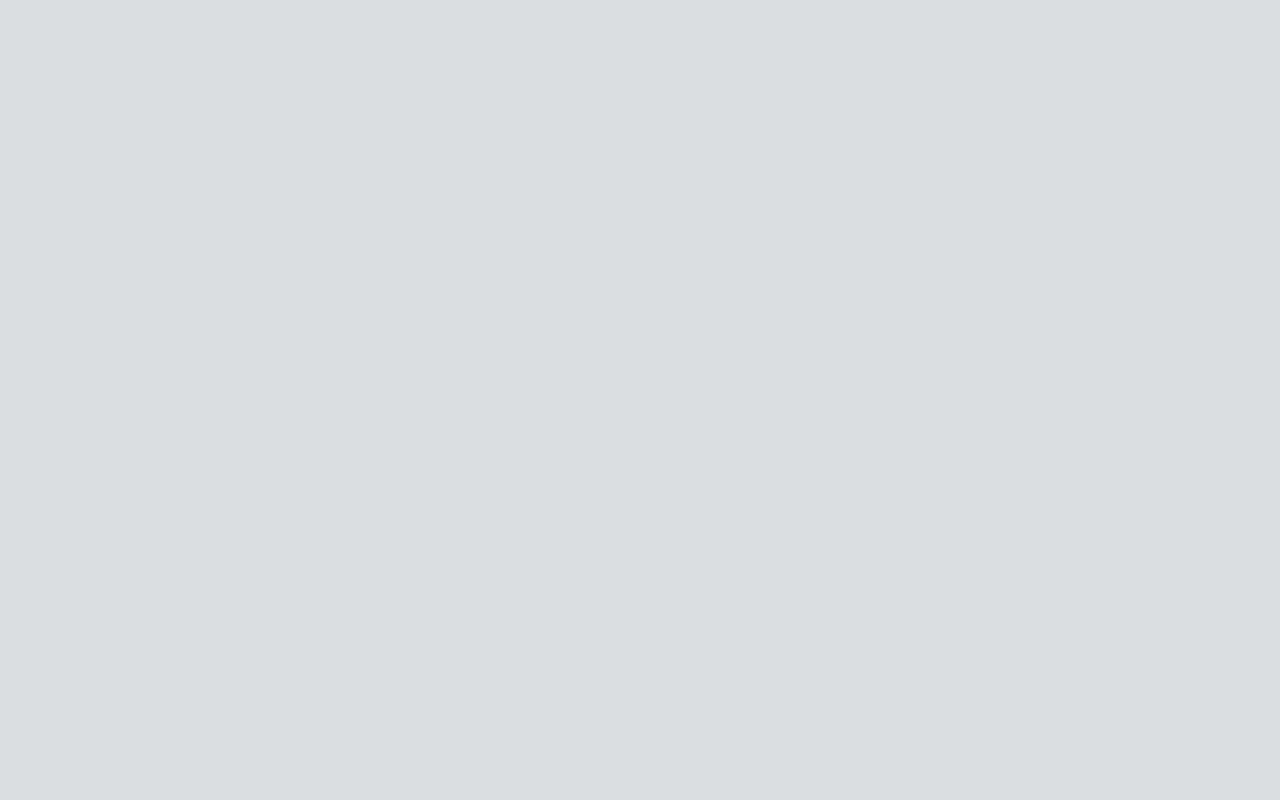
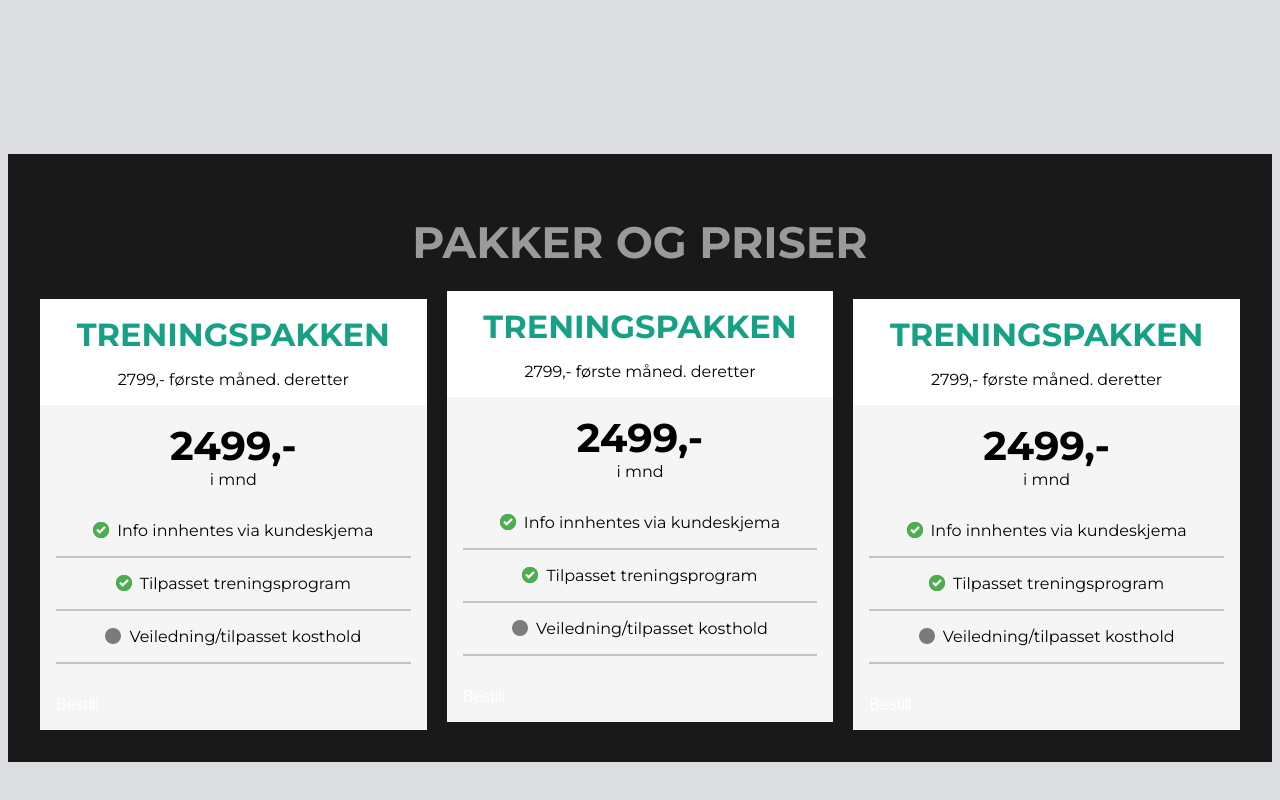
Before and after one commit to Oatre/ebccd, a React (Create React App) app: page / in a window 1280 px wide. Shown: the part 1268-2068 px from the top of the page. Before the commit the page ends 1187 px from the top, so only its background shows below. Built offline with nearby package versions, Linux system fonts and the light colour scheme.

Commit message:
Added PackagesSection with refactoring

```diff
--- a/src/Components/ImageWithText/imagewithtext.css
+++ b/src/Components/ImageWithText/imagewithtext.css
@@ -8,10 +8,11 @@
 .image-with-text img {
     height: 500px;
     width: 400px;
+    border: 2px solid #000080;
+    box-shadow: 0 2px 4px rgba(240, 5, 5, 0.1);
 
 }
 
 .text {
   text-align: center;
-
 }
--- a/src/Components/Navbar/Navbar.jsx
+++ b/src/Components/Navbar/Navbar.jsx
@@ -1,6 +1,6 @@
 import React from 'react';
 import { Link } from 'react-router-dom';
-import Button from '../Button/Button'; // Adjusted import path
+import Button from '../Button/Button';
 import "../Navbar/navbar.css";
 
 export const Navbar = () => {
@@ -9,12 +9,12 @@ export const Navbar = () => {
       <ul className="navbar">
         <li>
           <Link to="/">
-            <Button label="HJEM" /> {/* Using the Button component */}
+            <Button label="HJEM" />
           </Link>
         </li>
         <li>
           <Link to="/about">
-            <Button label="OM OSS" /> {/* Using the Button component */}
+            <Button label="OM OSS" />
           </Link>
         </li>
         <li>
--- /dev/null
+++ b/src/Components/Programpackages/PackagesSection.jsx
@@ -0,0 +1,111 @@
+import React from 'react';
+import './packagessection.css';
+import checkmark from '../../Assets/checkmark.png';
+import Button from '../Button/Button';
+
+
+
+const PackagesSection = () => {
+  return (
+    <div className="packs-wrapper">
+      <h1>Pakker og priser</h1>
+      <ul className="card-list">
+        {/* Pakke 1 */}
+        <li className="card-list-item">
+          <div className="headline-wrapper">
+            <h2>Treningspakken</h2>
+            <p>2799,- første måned. deretter</p>
+          </div>
+          <div className="price-wrapper">
+            <h3>2499,-</h3>
+            <p>i mnd</p>
+          </div>
+          <ul className="info-list">
+            <li className="info-item">
+              <div className="dot">
+                <img src= {checkmark} alt="checkmark" />
+              </div>
+              <p>Info innhentes via kundeskjema</p>
+            </li>
+            <li className="info-item">
+              <div className="dot">
+                <img src= {checkmark} alt="checkmark" />
+              </div>
+              <p>Tilpasset treningsprogram</p>
+            </li>
+            <li className="info-item">
+              <div className="dot"></div>
+              <p>Veiledning/tilpasset kosthold</p>
+            </li>
+          </ul>
+          <Button label= "Bestill"/>
+        </li>
+        {/* Pakke 2 */}
+        <li className="card-list-item">
+          <div className="headline-wrapper">
+            <h2>Treningspakken</h2>
+            <p>2799,- første måned. deretter</p>
+          </div>
+          <div className="price-wrapper">
+            <h3>2499,-</h3>
+            <p>i mnd</p>
+          </div>
+          <ul className="info-list">
+            <li className="info-item">
+              <div className="dot">
+                <img src= {checkmark} alt="checkmark" />
+              </div>
+              <p>Info innhentes via kundeskjema</p>
+            </li>
+            <li className="info-item">
+              <div className="dot">
+                <img src= {checkmark} alt="checkmark" />
+              </div>
+              <p>Tilpasset treningsprogram</p>
+            </li>
+            <li className="info-item">
+              <div className="dot"></div>
+              <p>Veiledning/tilpasset kosthold</p>
+            </li>
+          </ul>
+          <Button label= "Bestill"/>
+        </li>
+        {/* Pakke 3 */}
+        <li className="card-list-item">
+          <div className="headline-wrapper">
+            <h2>Treningspakken</h2>
+            <p>2799,- første måned. deretter</p>
+          </div>
+          <div className="price-wrapper">
+            <h3>2499,-</h3>
+            <p>i mnd</p>
+          </div>
+          <ul className="info-list">
+            <li className="info-item">
+              <div className="dot">
+                <img src= {checkmark} alt="checkmark" />
+              </div>
+              <p>Info innhentes via kundeskjema</p>
+            </li>
+            <li className="info-item">
+              <div className="dot">
+                <img src= {checkmark} alt="checkmark" />
+              </div>
+              <p>Tilpasset treningsprogram</p>
+            </li>
+            <li className="info-item">
+              <div className="dot"></div>
+              <p>Veiledning/tilpasset kosthold</p>
+            </li>
+          </ul>
+          <Button label= "Bestill"/>
+        </li>
+
+
+      </ul>
+    </div>
+
+  );
+};
+
+export default PackagesSection;
--- /dev/null
+++ b/src/Components/Programpackages/packagessection.css
@@ -0,0 +1,104 @@
+
+
+h1 {
+    color: #9a9a9a;
+    text-align: center;
+    text-transform: uppercase;
+    font-size: 44px;
+}
+
+.packs-wrapper {
+    margin-top: 800px;
+    max-width: 1200px;
+    padding: 32px;
+    background-color: #191919;
+    margin: 200px auto;
+}
+
+.card-list {
+    display: grid;
+    grid-template-columns: 1fr 1fr 1fr;
+    column-gap: 20px;
+    margin: 0 auto;
+    list-style: none;
+    padding: 0;
+}
+
+.card-list-item:nth-child(2) {
+    margin-top: -8px;
+    margin-bottom: 8px;
+}
+
+.card-list-item {
+    background-color: #f5f5f5;
+    min-width: 200px;
+}
+
+.headline-wrapper, .price-wrapper {
+    display: flex;
+    align-items: center;
+    justify-content: center;
+    flex-direction: column;
+}
+
+.headline-wrapper {
+    background-color: white;
+}
+
+.headline-wrapper h2 {
+    font-size: 32px;
+    text-transform: uppercase;
+    margin: 0;
+    padding-top: 16px;
+    color: #16a085;
+}
+
+.headline-wrapper {
+    margin: 0;
+}
+
+.price-wrapper {
+    padding-top: 16px;
+}
+
+.price-wrapper h3 {
+    font-size: 40px;
+    text-transform: uppercase;
+}
+
+.price-wrapper h3, .price-wrapper p  {
+    margin: 0;
+}
+
+.info-list {
+    list-style: none;
+    padding: 16px;
+}
+
+.info-item {
+    border-bottom: 2px solid #c3c3c3;
+    padding: 0;
+    display: flex;
+    justify-content: center;
+    flex-direction: row;
+    align-items: center;
+    gap: 8px;
+}
+
+.dot {
+    max-width: 16px;
+    max-height: 16px;
+    width: 16px;
+    height: 16px;
+    background-color: #7b7b7b;
+    border-radius: 50%;
+}
+
+.dot img {
+    height: 100%;
+    width: 100%;
+}
+
+.info-item p {
+   margin: 16px 0;
+}
--- a/src/Pages/Home.jsx
+++ b/src/Pages/Home.jsx
@@ -4,6 +4,8 @@ import './Home.css';
 import { HeroBanner } from '../Components/Herobanner/HeroBanner';
 import ImageWithText from '../Components/ImageWithText/ImageWithText';
 import bigboy from "../Assets/bigboy.jpg";
+import PackagesSection from '../Components/Programpackages/PackagesSection';
+
 
 export const Home = () => {
   return (
@@ -17,6 +19,7 @@ export const Home = () => {
           text="Lorem ipsum dolor sit amet, consectetur adipiscing elit. Nulla nec lorem eros."
         />
       </div>
+      <PackagesSection/>
     </div>
   );
 };
```
Also changed, not shown: src/Assets/checkmark.png (added).
